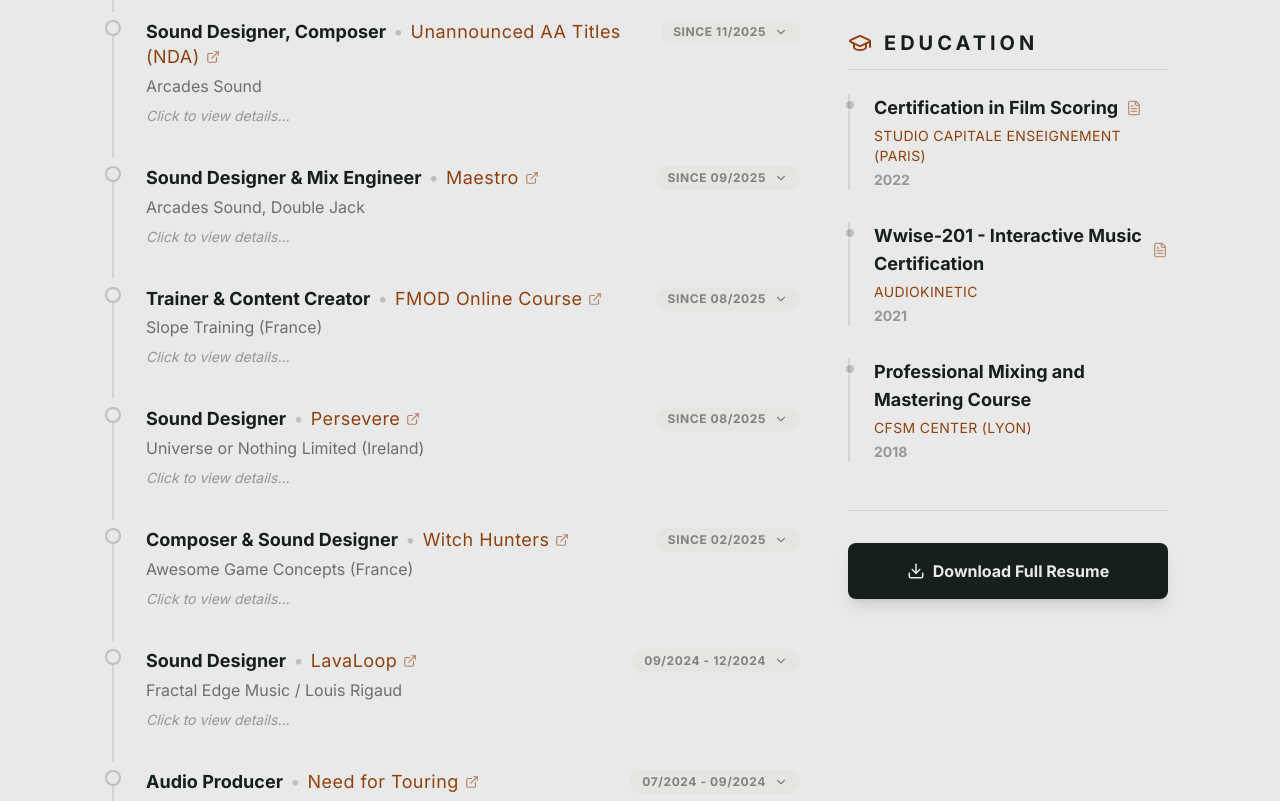
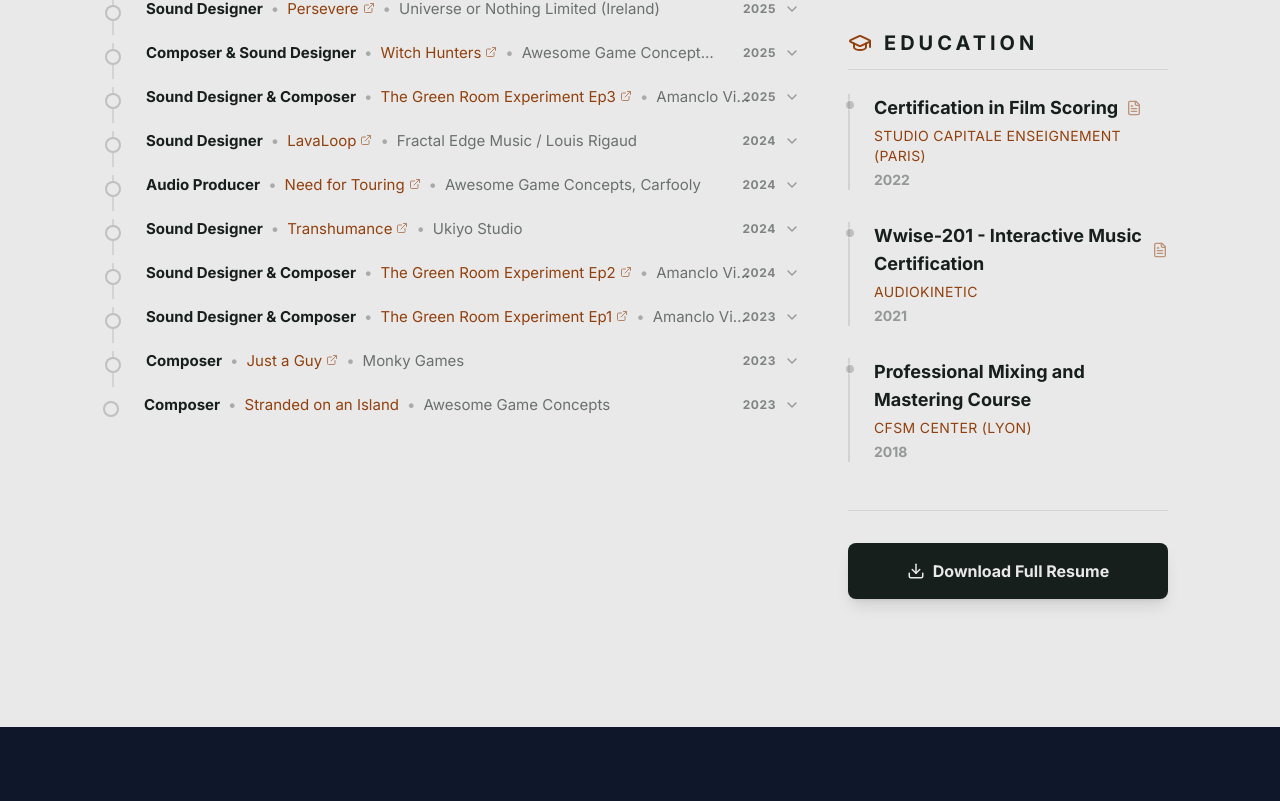
Before and after one commit to rennfly/Romain-Raynal-Resume, a React (Vite) app: page / in a window 1280 px wide. Shown: the part 2056-2857 px from the top of the page. After the commit the page ends 2783 px from the top, so only its background shows below. Built offline with nearby package versions, Linux system fonts and the light colour scheme.

Commit message:
refactor: improve experience timeline UI and dates
Adjust vertical alignment of timeline dots, tighten layout spacing, and simplify experience dates to display years only for better readability.

```diff
--- a/components/ExperienceItem.tsx
+++ b/components/ExperienceItem.tsx
@@ -11,58 +11,54 @@
 
   return (
     <div
-      className={`relative pl-8 pb-8 border-l-2 border-[#171F1C]/10 last:border-l-0 last:pb-0 transition-colors duration-300 ${isOpen ? 'border-[#92400E]/30' : ''}`}
+      className={`relative pl-8 pb-4 border-l-2 border-[#171F1C]/10 last:border-l-0 last:pb-0 transition-colors duration-300 ${isOpen ? 'border-[#92400E]/30' : ''}`}
     >
       {/* Timeline dot */}
       <div
-        className={`absolute -left-[9px] top-0 w-4 h-4 rounded-full border-2 transition-colors duration-300 ${isOpen ? 'bg-[#92400E] border-[#92400E]' : 'bg-[#E8E9E8] border-[#171F1C]/20'}`}
+        className={`absolute -left-[9px] top-1.5 w-4 h-4 rounded-full border-2 transition-colors duration-300 ${isOpen ? 'bg-[#92400E] border-[#92400E]' : 'bg-[#E8E9E8] border-[#171F1C]/20'}`}
       />
 
       <div
         onClick={() => setIsOpen(!isOpen)}
-        className="cursor-pointer group"
+        className="cursor-pointer group select-none"
       >
-        <div className="flex flex-col md:flex-row md:items-start md:justify-between gap-1 mb-2">
-          <div className="flex-1 pr-4">
-            <h3 className="text-lg font-bold text-[#171F1C] group-hover:text-[#92400E] transition-colors leading-snug">
-              <span className="block sm:inline">{data.role}</span>
+        <div className="flex flex-col lg:flex-row lg:items-center justify-between gap-1 lg:gap-4 w-full min-w-0">
+          <div className="flex flex-wrap lg:flex-nowrap items-center gap-x-2 gap-y-1 flex-1 text-sm md:text-[15px] pr-2 min-w-0">
+            <span className="font-bold text-[#171F1C] group-hover:text-[#92400E] transition-colors whitespace-nowrap shrink-0">
+              {data.role}
+            </span>
+
             {data.projectName && (
               <>
-                   <span className="hidden sm:inline mx-2 text-[#171F1C]/20">•</span>
+                 <span className="text-[#171F1C]/30 hidden sm:inline shrink-0">•</span>
                  {data.url ? (
                    <a
                      href={data.url}
                      target="_blank"
                      rel="noopener noreferrer"
                      onClick={(e) => e.stopPropagation()}
-                       className="block sm:inline text-[#92400E] font-medium tracking-wide hover:underline mt-1 sm:mt-0"
+                     className="text-[#92400E] font-medium hover:underline inline-flex items-center gap-1 shrink-0"
                    >
                      {data.projectName}
-                       <ExternalLink size={14} className="opacity-60 inline-block ml-1.5 -translate-y-[1px]" />
+                     <ExternalLink size={12} className="opacity-60 -translate-y-[1px]" />
                    </a>
                  ) : (
-                     <span className="block sm:inline text-[#92400E] font-medium tracking-wide mt-1 sm:mt-0">{data.projectName}</span>
+                   <span className="text-[#92400E] font-medium shrink-0">{data.projectName}</span>
                  )}
               </>
             )}
-            </h3>
 
-            <div className="flex items-center gap-2 mt-1">
-              <span className="text-[#171F1C]/60 font-medium text-base">{data.company}</span>
+            <span className="text-[#171F1C]/30 hidden lg:inline shrink-0">•</span>
+            <span className="text-[#171F1C]/60 italic lg:not-italic truncate flex-1 min-w-[100px]">{data.company}</span>
+          </div>
+
+          <div className="flex items-center gap-2 text-[#171F1C]/50 text-xs font-bold uppercase tracking-wider bg-[#E2DACF]/30 lg:bg-transparent px-3 py-1 lg:p-0 rounded-full lg:rounded-none self-start lg:self-auto shrink-0 mt-2 lg:mt-0">
+            {data.period}
+            <span className="text-[#171F1C]/40 group-hover:text-[#92400E] transition-colors">
+              {isOpen ? <ChevronUp size={16} /> : <ChevronDown size={16} />}
+            </span>
           </div>
         </div>
-
-          <div className="flex items-center gap-2 text-[#171F1C]/50 text-xs font-bold uppercase tracking-wider bg-[#E2DACF]/30 px-3 py-1 rounded-full self-start md:self-auto whitespace-nowrap mt-2 md:mt-0 shrink-0">
-            {data.period}
-            {isOpen ? <ChevronUp size={14} /> : <ChevronDown size={14} />}
-          </div>
-        </div>
-
-        {!isOpen && (
-          <p className="text-[#171F1C]/40 text-sm mt-2 italic group-hover:text-[#171F1C]/60 transition-colors">
-            Click to view details...
-          </p>
-        )}
       </div>
 
       <div
@@ -70,10 +66,10 @@
           isOpen ? 'max-h-[1000px] opacity-100 mt-4' : 'max-h-0 opacity-0 mt-0'
         }`}
       >
-        <ul className="space-y-2 pb-1">
+        <ul className="space-y-2 pb-2">
           {data.details.map((detail, index) => (
-            <li key={index} className="flex items-start gap-3 text-[#171F1C]/80 w-full">
-              <span className="mt-2.5 w-1.5 h-1.5 bg-[#92400E] rounded-full shrink-0" />
+            <li key={index} className="flex items-start gap-3 text-[#171F1C]/80 w-full text-sm sm:text-base">
+              <span className="mt-2 w-1.5 h-1.5 bg-[#92400E]/60 rounded-full shrink-0" />
               <span className="leading-relaxed flex-1">{detail}</span>
             </li>
           ))}
--- a/data.ts
+++ b/data.ts
@@ -42,7 +42,7 @@
       role: "Sound Designer, Composer",
       projectName: "Unannounced AA Titles (NDA)",
       company: "Arcades Sound",
-      period: "Since 11/2025",
+      period: "2025",
       url: "https://www.arcades-sound.fr/",
       details: [
         "Voice Designer on a cultural VR project.",
@@ -54,7 +54,7 @@
       role: "Sound Designer & Mix Engineer",
       projectName: "Maestro",
       company: "Arcades Sound, Double Jack",
-      period: "Since 09/2025",
+      period: "2025",
       url: "https://maestro-game.com/",
       details: [
         "Designed and produced original sound assets.",
@@ -66,7 +66,7 @@
       role: "Trainer & Content Creator",
       projectName: "FMOD Online Course",
       company: "Slope Training (France)",
-      period: "Since 08/2025",
+      period: "2025",
       url: "https://slopetraining.com/",
       details: [
         "Designed and produced a comprehensive video training course on FMOD middleware.",
@@ -79,7 +79,7 @@
       role: "Sound Designer",
       projectName: "Persevere",
       company: "Universe or Nothing Limited (Ireland)",
-      period: "Since 08/2025",
+      period: "2025",
       url: "https://perseveregame.com/",
       details: [
         "Designed and produced original sound assets for sci-fi environments.",
@@ -91,7 +91,7 @@
       role: "Composer & Sound Designer",
       projectName: "Witch Hunters",
       company: "Awesome Game Concepts (France)",
-      period: "Since 02/2025",
+      period: "2025",
       url: "https://store.steampowered.com/app/3528000/Witch_Hunters/",
       details: [
         "Defined and implemented the audio direction in FMOD.",
@@ -99,11 +99,23 @@
       ]
     },
     {
+      id: "amanclo-3",
+      role: "Sound Designer & Composer",
+      projectName: "The Green Room Experiment Ep3",
+      company: "Amanclo Video Games",
+      period: "2025",
+      url: "https://store.steampowered.com/curator/44733926",
+      details: [
+        "Created ambient soundscapes for a first-person puzzle series.",
+        "Composed non-diegetic music for in-game sequences and marketing trailers."
+      ]
+    },
+    {
       id: "fractal",
       role: "Sound Designer",
       projectName: "LavaLoop",
       company: "Fractal Edge Music / Louis Rigaud",
-      period: "09/2024 - 12/2024",
+      period: "2024",
       url: "https://store.steampowered.com/app/3017100/LavaLoop/",
       details: [
         "Designed and integrated rhythmic sound assets for a musical shooter.",
@@ -116,7 +128,7 @@
       role: "Audio Producer",
       projectName: "Need for Touring",
       company: "Awesome Game Concepts, Carfooly",
-      period: "07/2024 - 09/2024",
+      period: "2024",
       url: "https://needfortouring.com/",
       details: [
         "Audio direction lead for a F2P mobile racing game.",
@@ -129,7 +141,7 @@
       role: "Sound Designer",
       projectName: "Transhumance",
       company: "Ukiyo Studio",
-      period: "05/2024 - 07/2024",
+      period: "2024",
       url: "https://afjv.com/societe/1381-ukiyo-studio.htm",
       details: [
         "Recorded and designed original sound assets.",
@@ -138,15 +150,48 @@
       ]
     },
     {
-      id: "amanclo",
+      id: "amanclo-2",
       role: "Sound Designer & Composer",
-      projectName: "The Green Room Experiment",
+      projectName: "The Green Room Experiment Ep2",
       company: "Amanclo Video Games",
-      period: "Since 01/2023",
+      period: "2024",
       url: "https://store.steampowered.com/curator/44733926",
       details: [
         "Created ambient soundscapes for a first-person puzzle series.",
         "Composed non-diegetic music for in-game sequences and marketing trailers."
+      ]
+    },
+    {
+      id: "amanclo",
+      role: "Sound Designer & Composer",
+      projectName: "The Green Room Experiment Ep1",
+      company: "Amanclo Video Games",
+      period: "2023",
+      url: "https://store.steampowered.com/curator/44733926",
+      details: [
+        "Created ambient soundscapes for a first-person puzzle series.",
+        "Composed non-diegetic music for in-game sequences and marketing trailers."
+      ]
+    },
+    {
+      id: "justaguy",
+      role: "Composer",
+      projectName: "Just a Guy",
+      company: "Monky Games",
+      period: "2023",
+      url: "https://store.steampowered.com/app/1578970/JUST_A_GUY___Online_Multiplayer_Ragdoll_Game",
+      details: [
+        "Composed music, notably for the game trailers."
+      ]
+    },
+    {
+      id: "stranded",
+      role: "Composer",
+      projectName: "Stranded on an Island",
+      company: "Awesome Game Concepts",
+      period: "2023",
+      details: [
+        "Composed interactive music and integrated it using FMOD."
       ]
     }
   ],
```
Lines whose indentation alone changed are shown as unchanged.
